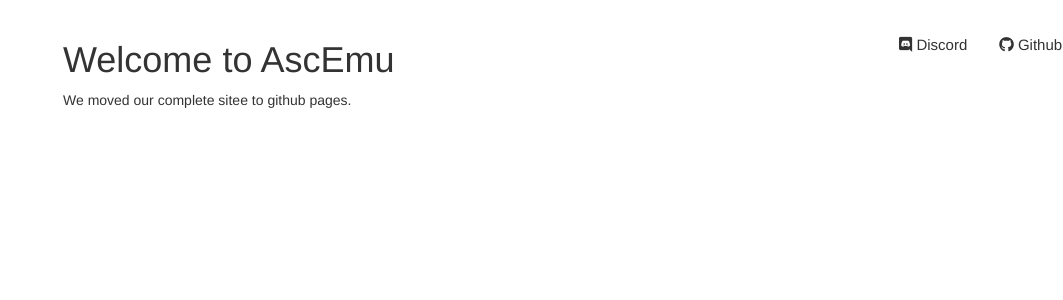
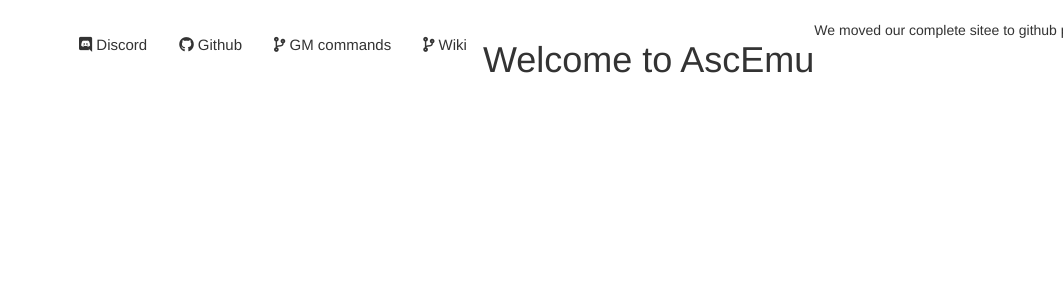
Before and after one commit to schnek/AEsite, a Jekyll site: the page built from index.md, in a window 1280 px wide. Shown: the top 300 px of the page, without its empty margins (217-1280 px from the left). Built offline with Jekyll 4.4.1, drawn with Linux system fonts in a browser that asks for light colours; nearby versions of some CDN libraries; a script that is not in the unit is left out.

Commit message:
Update aestyle.css

```diff
--- a/css/aestyle.css
+++ b/css/aestyle.css
@@ -1,16 +1,13 @@
 /* ---------------------------------------------------
-    Wrapp the content inside it (important for sidebar)
------------------------------------------------------ */
-.wrapper {
+    Content
+
     display: flex;
     align-items: stretch;
     width: 100%
-}
 
-/* ---------------------------------------------------
-    Content
 ----------------------------------------------------- */
 #content {
+    display: flex;
     padding: 20px;
     min-height: 100vh;
     transition: all 0.3s;
```
